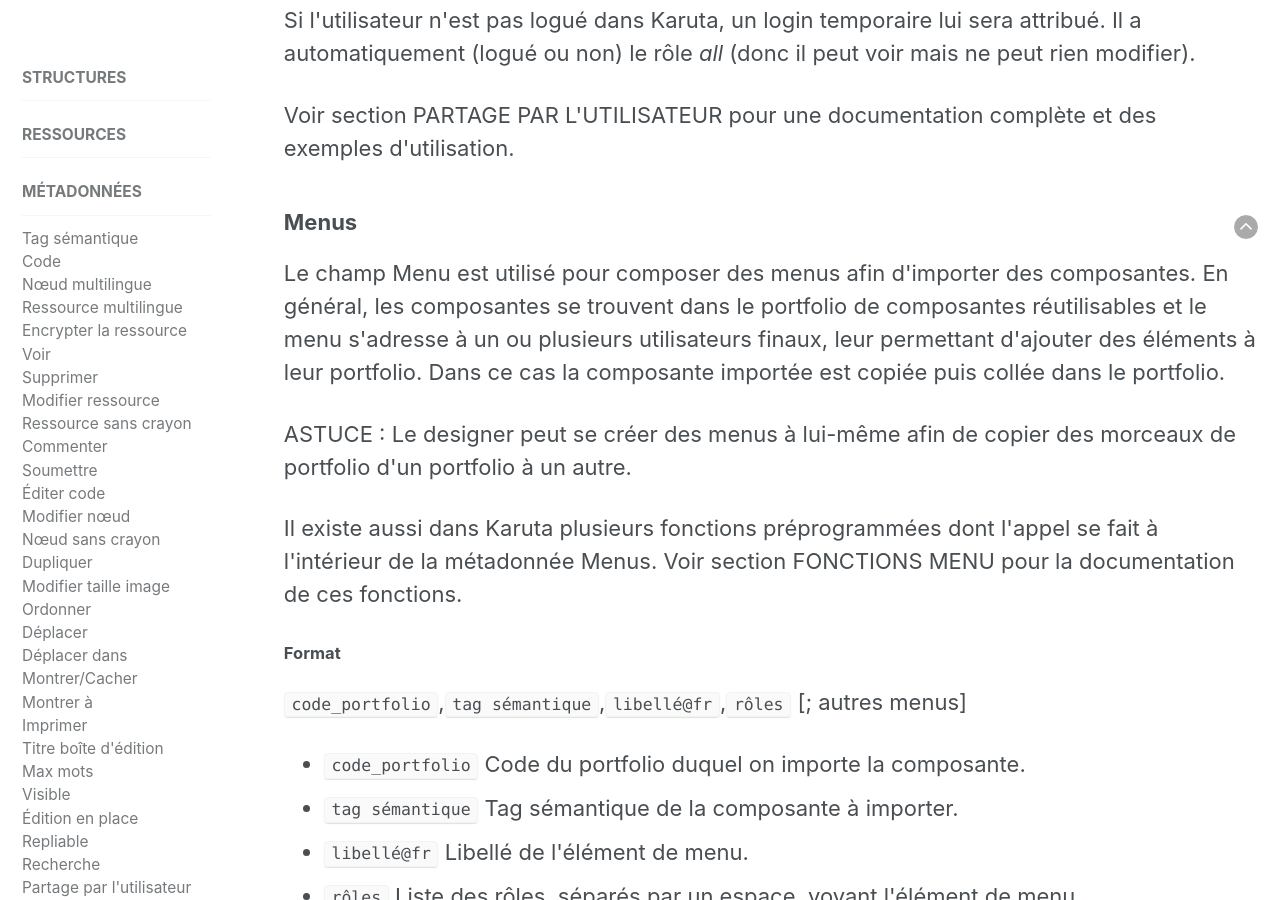
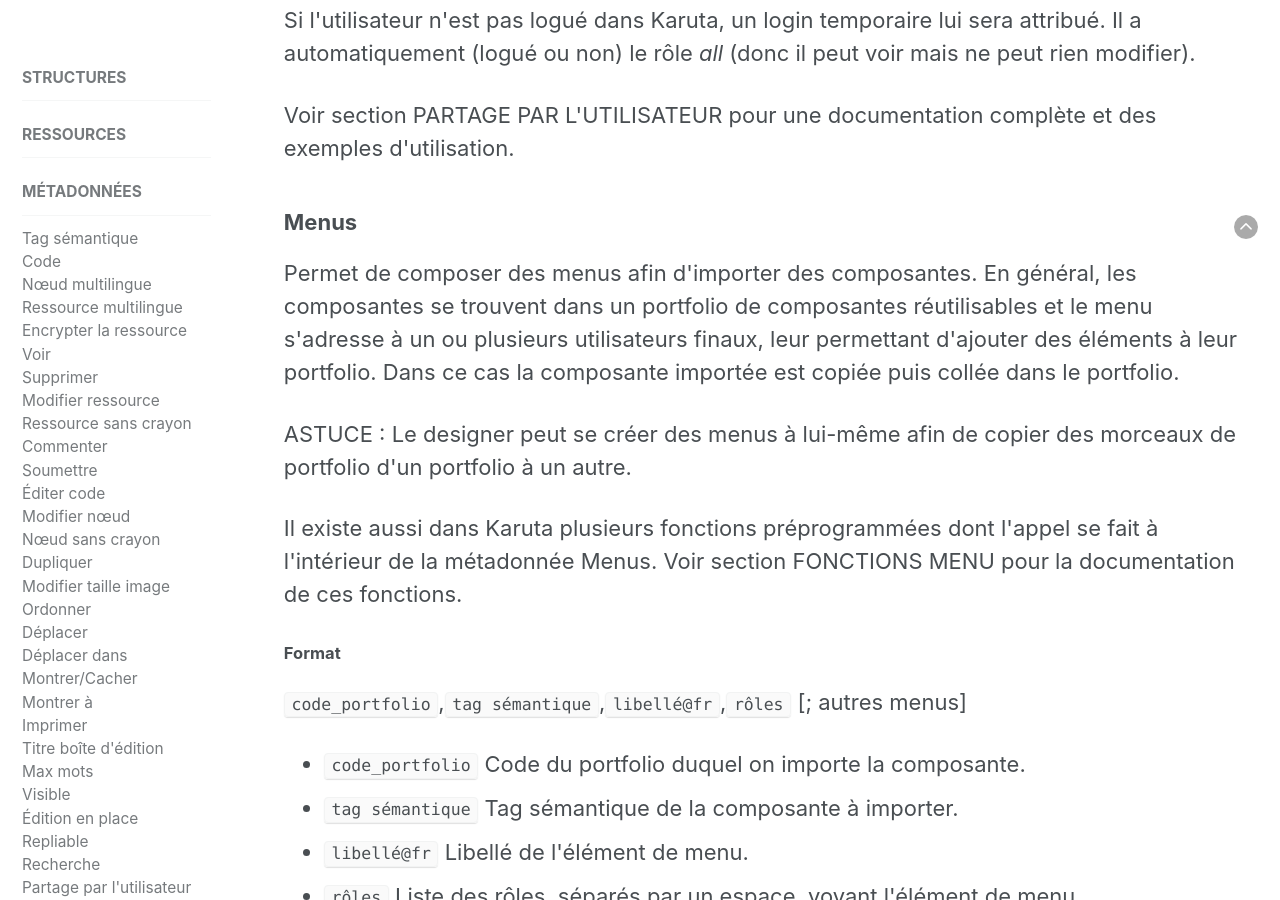
Before and after one commit to karutaproject/karuta-frontend-documentation, a Jekyll site: the page built from _pages/metadata_fr.html, in a window 1280 px wide and 900 px high, scrolled down 12483 px. Built offline with Jekyll 4.4.1, drawn with Linux system fonts in a browser that asks for light colours.

Commit message:
corrections

```diff
--- a/_pages/metadata_fr.html
+++ b/_pages/metadata_fr.html
@@ -558,8 +558,8 @@ sidebar:
 	<a style='float:right' href='#top'><img src='../assets/img/arrow-up.png'/></a>
 	<h3 id='menu'>Menus</h3>
 	<p>
-		Le champ Menu est utilisé pour composer des menus afin d'importer des composantes. En général, les
-		composantes se trouvent dans le portfolio de composantes réutilisables et le menu s'adresse à
+		Permet de composer des menus afin d'importer des composantes. En général, les
+		composantes se trouvent dans un portfolio de composantes réutilisables et le menu s'adresse à
 		un ou plusieurs utilisateurs finaux, leur permettant d'ajouter des éléments à leur portfolio. Dans
 		ce cas la composante importée est copiée puis collée dans le portfolio.
 	</p>
--- a/_pages/resources_fr.html
+++ b/_pages/resources_fr.html
@@ -190,6 +190,8 @@ sidebar:
 		éléments resource de type Item (voir plus bas) et ils sont créés dans un portfolio séparé
 		- un portfolio référentiel. On indique quels Items du référentiel afficher dans la boîte
 		de choix par la métadonnée Recherche de l'élément GetResource (voir MÉTADONNÉES).
+		==> Item - .label ou .resource
+		==> TextField ou Field - .text
 	</p>
 </article>
 
```
